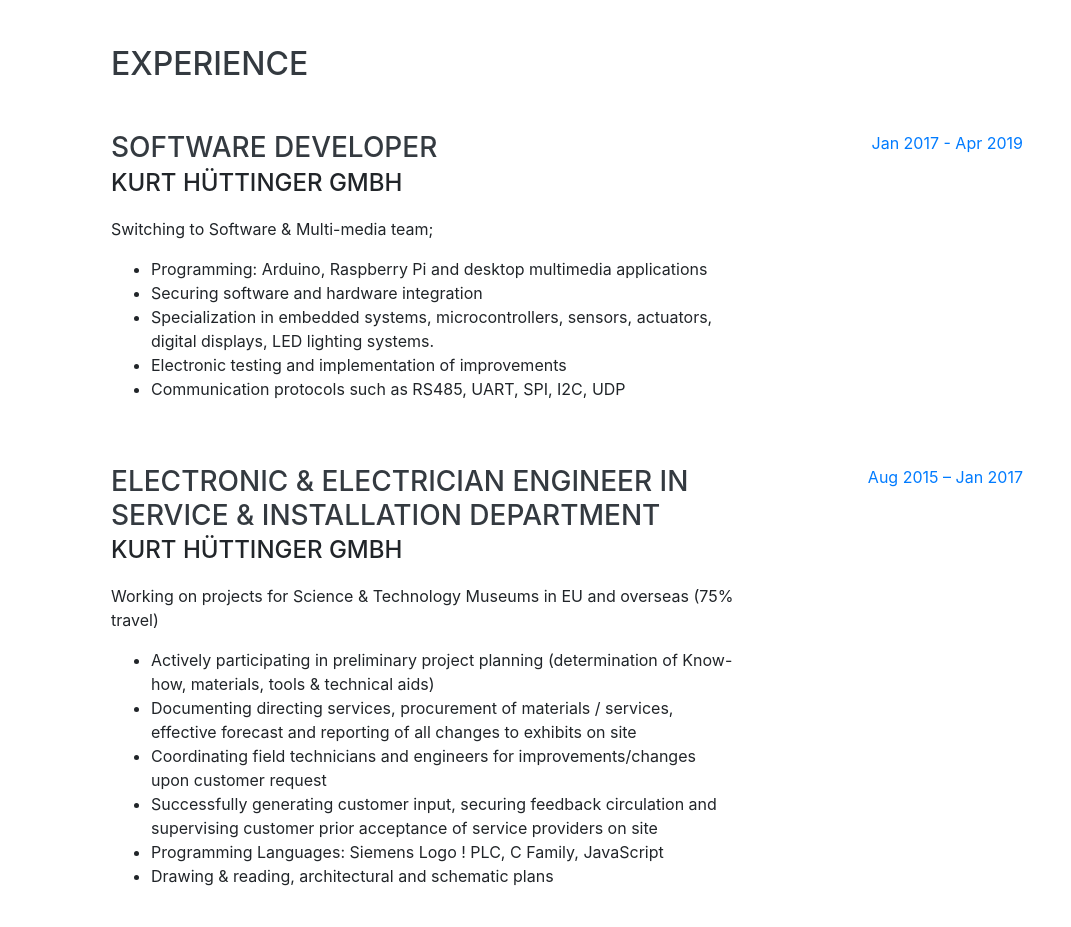
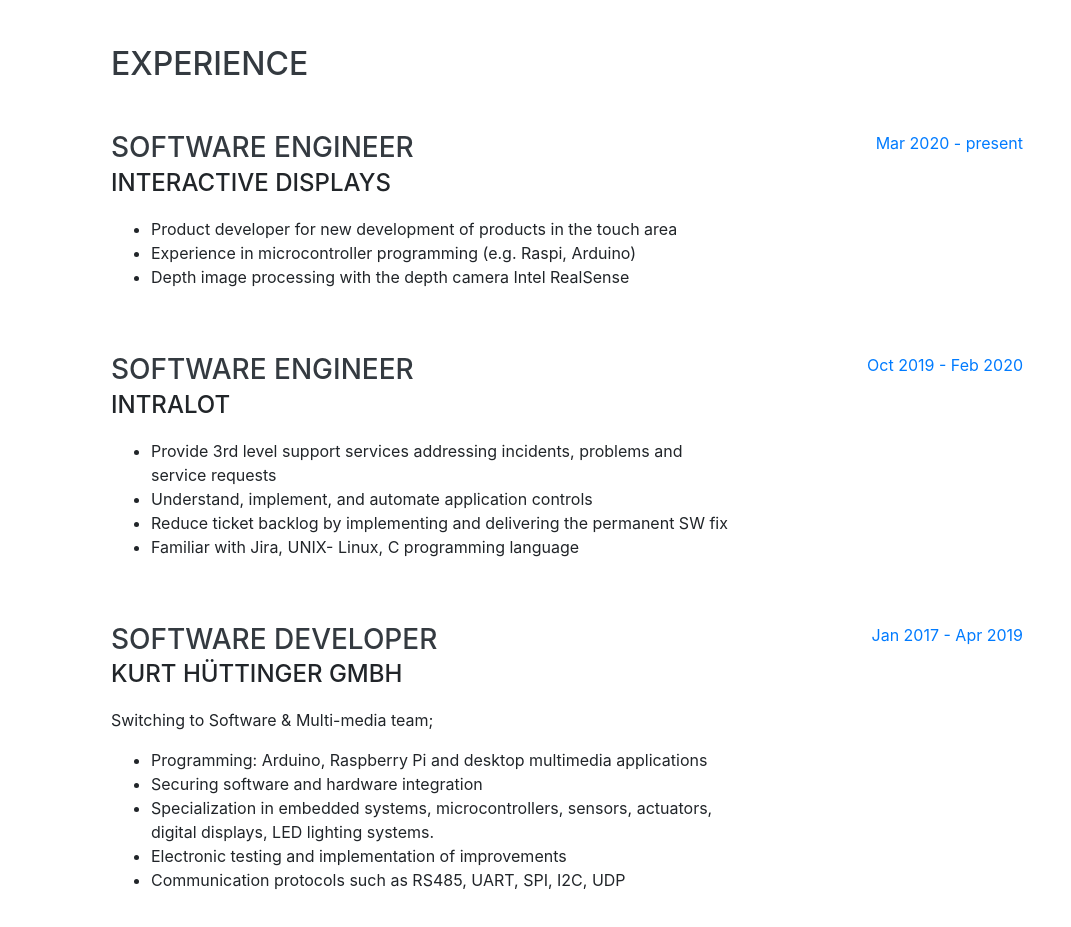
Before and after one commit to ZiSo89/ZiSo89.github.io, a website with bundled scripts: page index.html in a window 1280 px wide. Shown: the part 804-1731 px from the top of the page, without its empty margins (209-1280 px from the left). Built offline with nearby package versions, Linux system fonts and the light colour scheme; a web font is replaced by a local one.

Commit message:
update work experience till 2020

```diff
--- a/index.html
+++ b/index.html
@@ -93,6 +93,38 @@
         <section class="resume-section p-3 p-lg-5 d-flex justify-content-center" id="experience">
             <div class="w-100">
                 <h2 class="mb-5">Experience</h2>
+
+
+                <div class="resume-item d-flex flex-column flex-md-row justify-content-between mb-5">
+                    <div class="resume-content">
+                        <h3 class="mb-0">Software Engineer</h3>
+                        <div class="subheading mb-3">Interactive displays</div>
+                        <ul class="circle">
+                            <li>Product developer for new development of products in the touch area</li>
+                            <li>Experience in microcontroller programming (e.g. Raspi, Arduino)</li>
+                            <li>Depth image processing with the depth camera Intel RealSense</li>
+                        </ul>
+                    </div>
+                    <div class="resume-date text-md-right">
+                        <span class="text-primary">Mar 2020 - present</span>
+                    </div>
+                </div>
+
+                <div class="resume-item d-flex flex-column flex-md-row justify-content-between mb-5">
+                    <div class="resume-content">
+                        <h3 class="mb-0">Software Engineer</h3>
+                        <div class="subheading mb-3">Intralot</div>
+                        <ul class="circle">
+                            <li>Provide 3rd level support services addressing incidents, problems and service requests</li>
+                            <li>Understand, implement, and automate application controls</li>
+                            <li>Reduce ticket backlog by implementing and delivering the permanent SW fix</li>
+                            <li>Familiar with Jira, UNIX- Linux, C programming language</li>
+                        </ul>
+                    </div>
+                    <div class="resume-date text-md-right">
+                        <span class="text-primary">Oct 2019 - Feb 2020</span>
+                    </div>
+                </div>
 
                 <div class="resume-item d-flex flex-column flex-md-row justify-content-between mb-5">
                     <div class="resume-content">
```
